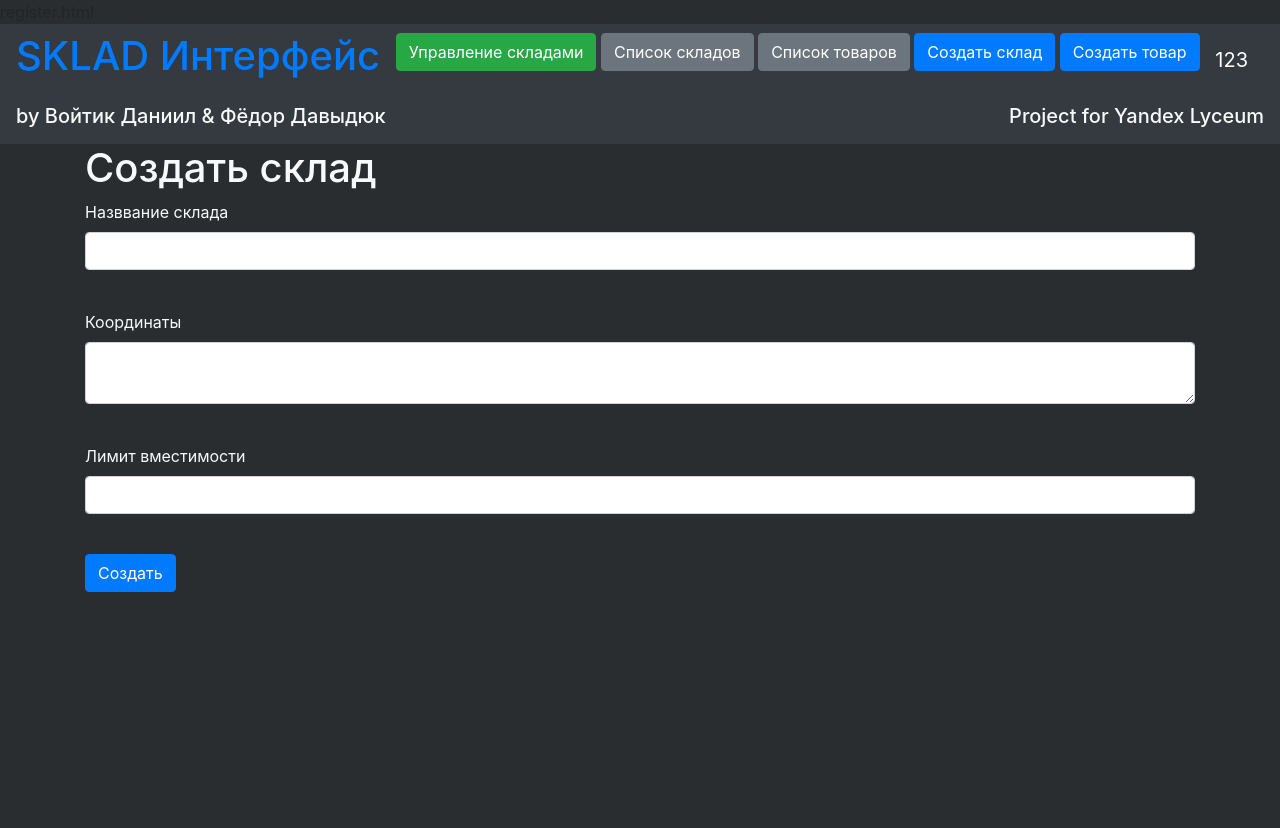
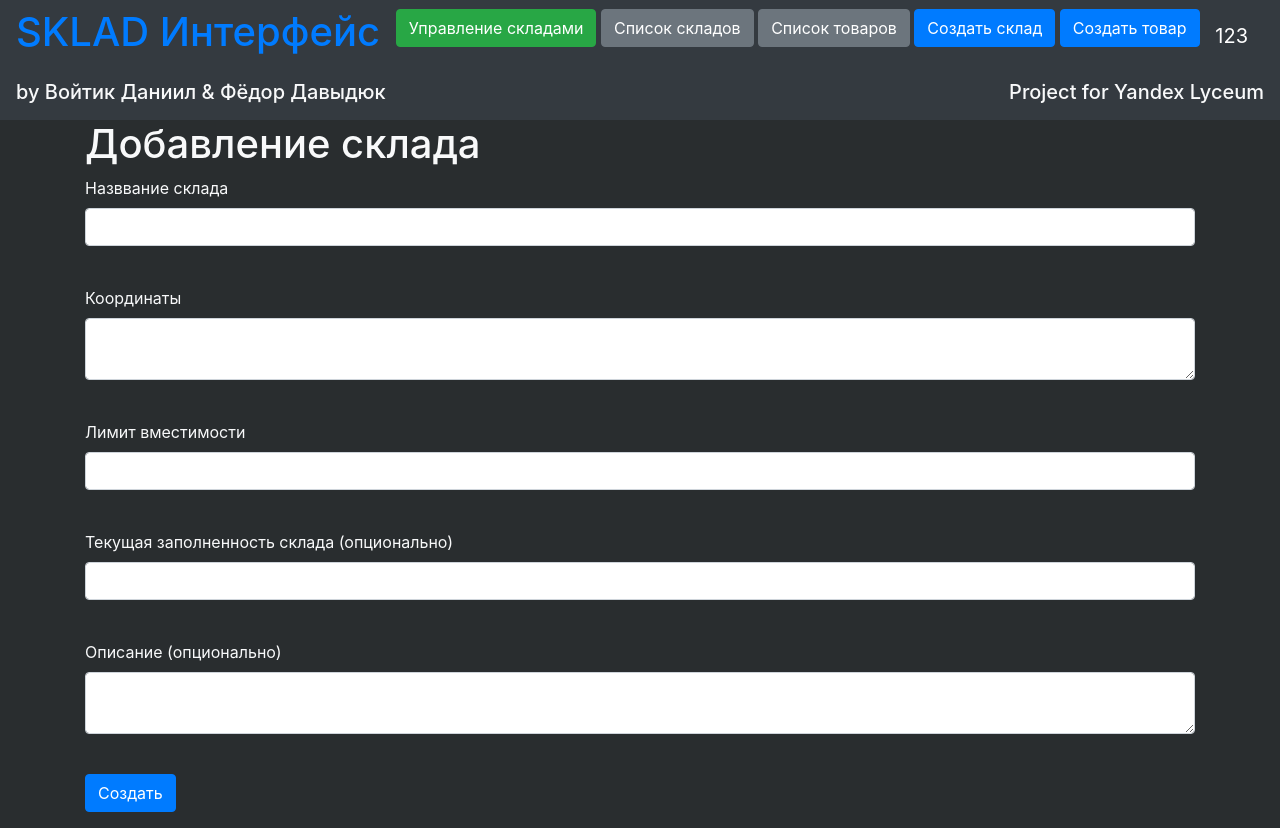
Before and after one commit to HeavySaharok/SKLAD_Interface, a Flask app: page /new_warehouse in a window 1280 px wide. Before the commit the page ends 592 px from the top, so only its background shows below. Run offline with Flask 3, Linux system fonts and the light colour scheme; a user stored in the database is signed in; some libraries are stand-ins or nearby versions.

Commit message:
COCA-COLA WUNDERBAR (wares now can be added to db)

```diff
--- a/forms/warehouse.py
+++ b/forms/ware.py
@@ -7,4 +7,6 @@ class WarehouseForm(FlaskForm):
     wh_name = StringField('Назввание склада', validators=[DataRequired()])
     coords = TextAreaField("Координаты")
     limit = IntegerField("Лимит вместимости")
+    fullness = IntegerField("Текущая заполненность склада (опционально)")
+    description = TextAreaField("Описание (опционально)")
     submit = SubmitField('Создать')
--- a/server.py
+++ b/server.py
@@ -3,11 +3,12 @@ from flask_login import LoginManager, login_user, login_required, logout_user, c
 from flask_restful import reqparse, abort, Api, Resource
 
 from data.item_model import ItemModel
+from data.ware_model import WareModel
 from data.jobs import Jobs
 from forms.jobs import JobsForm
 from forms.user import RegisterForm, LoginForm
 from forms.item import ItemForm
-from forms.warehouse import WarehouseForm
+from forms.ware import WarehouseForm
 from data.users import User
 from data import db_session, jobs_api, users_resources
 
@@ -68,22 +69,24 @@ def add_jobs():
 
 @app.route('/new_warehouse', methods=['GET', 'POST'])
 @login_required
-def add_skald():
-    """Создаёт склад в бд и отдельную таблицу склада"""
+def add_ware():
+    """
+    Добавляет строку склада в таблицу складов
+    :return:
+    """
     form = WarehouseForm()
     if form.validate_on_submit():
         db_sess = db_session.create_session()
-        jobs = Jobs()
-        jobs.job = form.job.data
-        jobs.team_leader = form.team_leader.data
-        jobs.work_size = form.work_size.data
-        jobs.collaborators = form.collaborators.data
-        jobs.is_finished = form.is_finished.data
-        current_user.jobs.append(jobs)
-        db_sess.merge(current_user)
+        ware = WareModel()
+        ware.name = form.wh_name.data
+        ware.coords = form.coords.data
+        ware.limit = form.limit.data
+        ware.fullness = form.fullness.data
+        ware.desc = form.description.data
+        db_sess.merge(ware)
         db_sess.commit()
         return redirect('/')
-    return render_template('create_sklad.html', title='Добавление склада', form=form)
+    return render_template('warehouses.html', title='Создание склада', form=form)
 
 
 @app.route('/new_item', methods=['GET', 'POST'])
--- a/templates/warehouses.html
+++ b/templates/warehouses.html
@@ -1,5 +1,57 @@
 {% extends "base.html" %}
 
 {% block content %}
-    <h1 class="text-light">Тут будут склады</h1>
+<div class="text-light">
+    <h1>Добавление склада</h1>
+    <form action="" method="post">
+        {{ form.hidden_tag() }}
+        <p>
+            {{ form.wh_name.label }}<br>
+            {{ form.wh_name(class="form-control") }}<br>
+            {% for error in form.wh_name.errors %}
+                <p class="alert alert-danger" role="alert">
+                    {{ error }}
+                </p>
+            {% endfor %}
+        </p>
+        <p>
+            {{ form.coords.label }}<br>
+            {{ form.coords(class="form-control") }}<br>
+            {% for error in form.coords.errors %}
+                <p content="alert alert-danger" role="alert">
+                    {{ error }}
+                </p>
+            {% endfor %}
+        </p>
+        <p>
+            {{ form.limit.label }}<br>
+            {{ form.limit(class="form-control") }}<br>
+            {% for error in form.limit.errors %}
+                <p content="alert alert-danger" role="alert">
+                    {{ error }}
+                </p>
+            {% endfor %}
+        </p>
+        <p>
+            {{ form.fullness.label }}<br>
+            {{ form.fullness(class="form-control") }}<br>
+            {% for error in form.fullness.errors %}
+                <p content="alert alert-danger" role="alert">
+                    {{ error }}
+                </p>
+            {% endfor %}
+        </p>
+        <p>
+            {{ form.description.label }}<br>
+            {{ form.description(class="form-control") }}<br>
+            {% for error in form.description.errors %}
+                <p content="alert alert-danger" role="alert">
+                    {{ error }}
+                </p>
+            {% endfor %}
+        </p>
+        <p>{{ form.submit(type="submit", class="btn btn-primary") }}</p>
+        {{ message }}
+    </form>
+</div>
 {% endblock %}
```
Also changed, not shown: data/ware_model.py (+6 -3 lines), data/item_model.py (line endings or trailing spaces), db/main_database.db.
